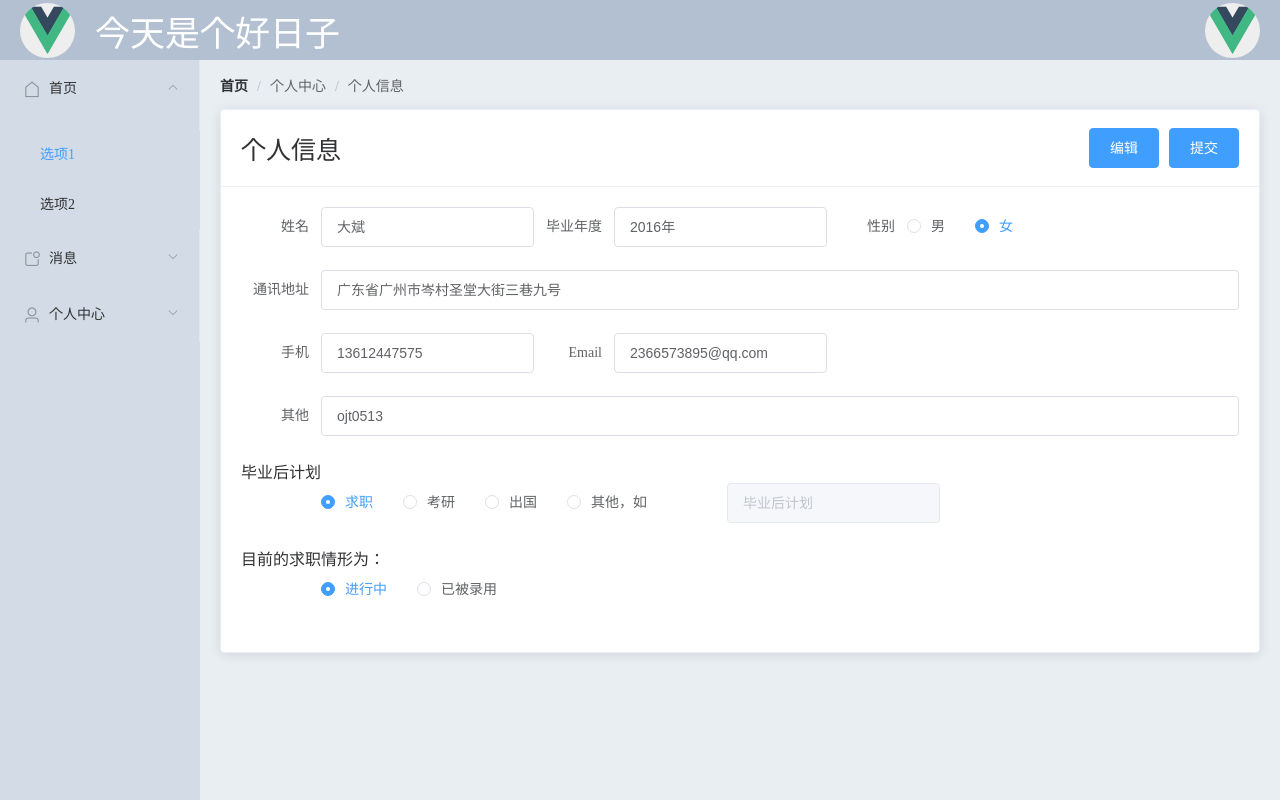
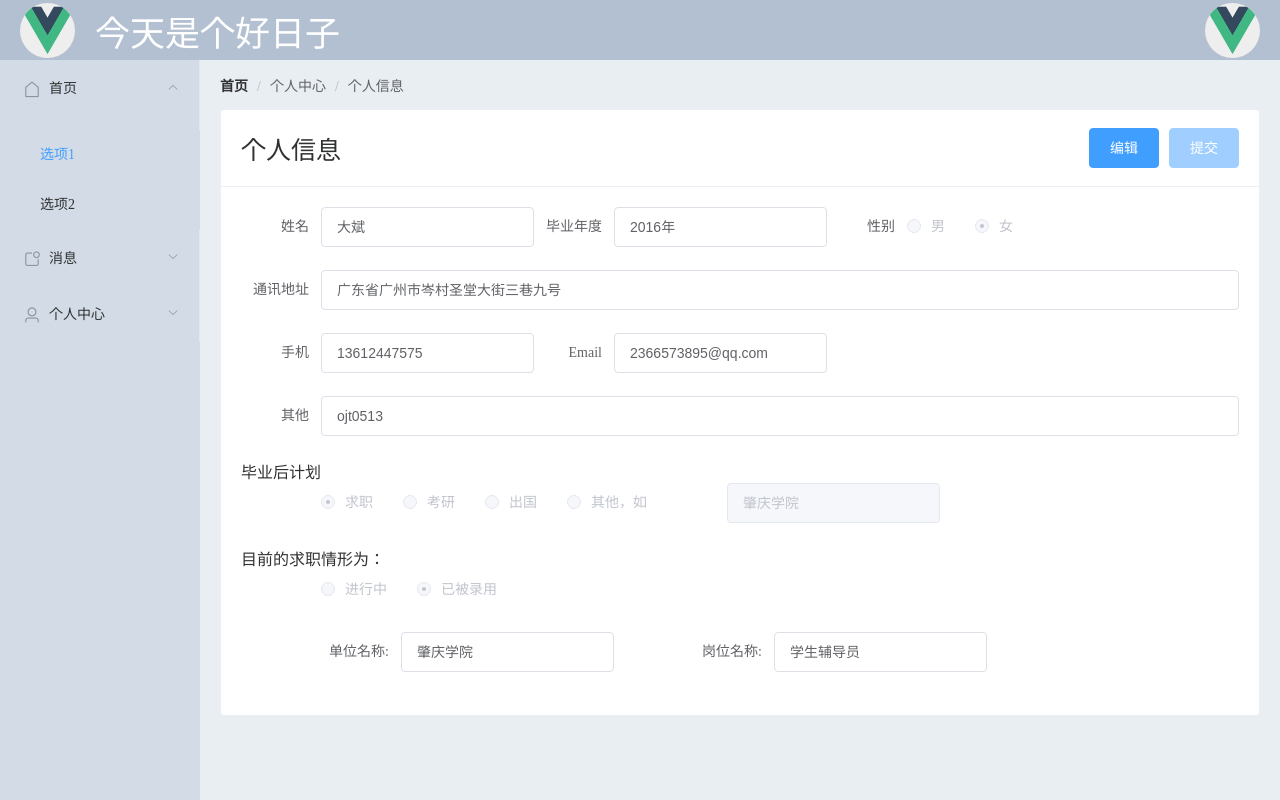
Before and after one commit to JetaoOu/vue-ques, a Vue app: page /#/userInfo in a window 1280 px wide. Built offline with nearby package versions, Linux system fonts and the light colour scheme.

Commit message:
获取问卷数据失败

```diff
--- a/package.json
+++ b/package.json
@@ -8,9 +8,11 @@
     "lint": "vue-cli-service lint"
   },
   "dependencies": {
+    "axios": "^0.19.1",
     "core-js": "^3.4.4",
     "element-ui": "^2.4.5",
     "vue": "^2.6.10",
+    "vue-axios": "^2.1.5",
     "vue-router": "^3.1.3",
     "vuex": "^3.1.2"
   },
--- a/src/components/index.vue
+++ b/src/components/index.vue
@@ -24,7 +24,7 @@
             @open="handleOpen"
             @close="handleClose"
           >
-          <!-- submenu -->
+            <!-- submenu -->
             <el-submenu index="1">
               <template slot="title">
                 <i class="el-icon-house"></i>
@@ -41,8 +41,8 @@
                 <span>消息</span>
               </template>
               <el-menu-item-group>
-                <el-menu-item index="/newMessage">新消息</el-menu-item>
-                <el-menu-item index="/oldMessage">老消息</el-menu-item>
+                <el-menu-item index="/newMessage">新问卷</el-menu-item>
+                <el-menu-item index="/oldMessage">已结束问卷</el-menu-item>
               </el-menu-item-group>
             </el-submenu>
             <el-submenu index="3">
@@ -68,6 +68,7 @@
 export default {
   data() {
     return {
+      data: {},
       form: {
         username: '',
         password: '123'
--- a/src/components/newMessage.vue
+++ b/src/components/newMessage.vue
@@ -23,7 +23,16 @@ export default {
       }
     }
   },
-  methods: {}
+  created() {
+    this.getDatas()
+  },
+  methods: {
+    getDatas() {
+      this.axios.get('/questionnaire/findAll.action').then(e => {
+        console.log(e.data)
+      })
+    }
+  }
 }
 </script>
 <style lang="less" scoped>
--- a/src/components/userInfo.vue
+++ b/src/components/userInfo.vue
@@ -9,19 +9,19 @@
       </el-breadcrumb>
       <div>
         <!-- 卡片 -->
-        <el-card class="box-card">
+        <el-card class="box-card" shadow="never">
           <div slot="header" class="clearfix">
             <span>个人信息</span>
             <div>
-              <el-button type="primary" @click="edituser()">编辑</el-button>
-              <el-button type="primary" @click="commituser()">提交</el-button>
+              <el-button type="primary" :disabled="!editAble" @click="edituser()">编辑</el-button>
+              <el-button type="primary" :disabled="editAble" @click="commituser()">提交</el-button>
             </div>
           </div>
           <el-form ref="form" :model="form" label-width="80px">
             <div class="form-line">
               <!-- 姓名 -->
               <el-form-item label="姓名">
-                <el-input :readonly="editAble"  v-model="form.name"></el-input>
+                <el-input :readonly="editAble" v-model="form.name"></el-input>
               </el-form-item>
               <!-- 毕业年度 -->
               <el-form-item label="毕业年度">
@@ -29,7 +29,7 @@
               </el-form-item>
               <!-- 性别 -->
               <el-form-item label="性别">
-                <el-radio-group v-model="form.sex">
+                <el-radio-group :disabled="editAble" v-model="form.sex">
                   <el-radio label="男"></el-radio>
                   <el-radio label="女"></el-radio>
                 </el-radio-group>
@@ -57,7 +57,11 @@
             <label for>毕业后计划</label>
             <div class="form-line">
               <el-form-item>
-                <el-radio-group v-model="form.graduationPlan" @change="changePlane">
+                <el-radio-group
+                  :disabled="editAble"
+                  v-model="form.graduationPlan"
+                  @change="changePlane"
+                >
                   <el-radio label="求职"></el-radio>
                   <el-radio label="考研"></el-radio>
                   <el-radio label="出国"></el-radio>
@@ -67,6 +71,7 @@
               <el-form-item>
                 <el-input
                   :disabled="!vshow.elses"
+                  :readonly="editAble"
                   placeholder="毕业后计划"
                   v-model="form.graduationPlanSituationName1"
                 ></el-input>
@@ -77,7 +82,7 @@
               <label for>目前的求职情形为：</label>
               <div class="form-line">
                 <el-form-item>
-                  <el-radio-group v-model="form.graduationPlanSituation">
+                  <el-radio-group :disabled="editAble" v-model="form.graduationPlanSituation">
                     <el-radio label="进行中"></el-radio>
                     <el-radio label="已被录用"></el-radio>
                   </el-radio-group>
@@ -101,7 +106,7 @@
               <label for>目前的升学情形为：</label>
               <div class="form-line">
                 <el-form-item>
-                  <el-radio-group v-model="form.graduationPlanSituation">
+                  <el-radio-group :disabled="editAble" v-model="form.graduationPlanSituation">
                     <el-radio label="进行中"></el-radio>
                     <el-radio label="已被录用"></el-radio>
                   </el-radio-group>
@@ -125,7 +130,7 @@
               <label for>目前的出国情形为：</label>
               <div class="form-line">
                 <el-form-item>
-                  <el-radio-group v-model="form.graduationPlanSituation">
+                  <el-radio-group :disabled="editAble" v-model="form.graduationPlanSituation">
                     <el-radio label="进行中"></el-radio>
                     <el-radio label="已被录用"></el-radio>
                   </el-radio-group>
@@ -177,9 +182,9 @@ export default {
         email: '2366573895@qq.com',
         remark: 'ojt0513',
         graduationPlan: '求职', //  毕业后计划
-        graduationPlanSituation: '进行中', //   计划情形
-        graduationPlanSituationName1: '', //    单位名/学校名
-        graduationPlanSituationName2: '' // 岗位名/院系名
+        graduationPlanSituation: '已被录用', //   计划情形
+        graduationPlanSituationName1: '肇庆学院', //    单位名/学校名
+        graduationPlanSituationName2: '学生辅导员' // 岗位名/院系名
       }
     }
   },
--- a/src/main.js
+++ b/src/main.js
@@ -7,11 +7,14 @@ import 'element-ui/lib/theme-chalk/index.css'
 import './plugins/element.js'
 import './assets/global.css'
 import './assets/fonts/iconfont.css'
+import axios from 'axios'
+import VueAxios from 'vue-axios'
+axios.defaults.baseURL = 'http://www.waixingren.online'
+Vue.use(VueAxios, axios)
 
 Vue.use(ElementUI)
 
 Vue.config.productionTip = false
-Vue.config.devtools = true
 
 new Vue({
   router,
```
Also changed, not shown: 1 other file (tests, documents, lock files or other folders).
